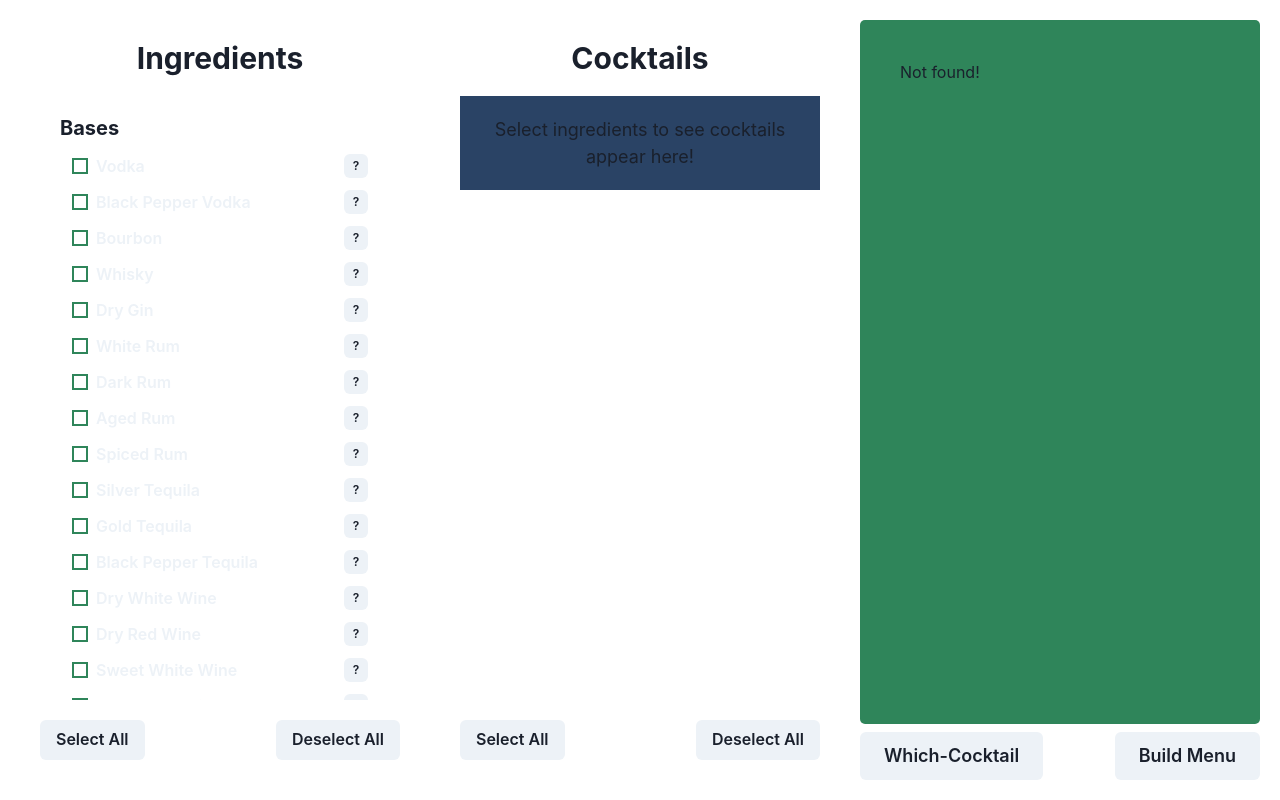
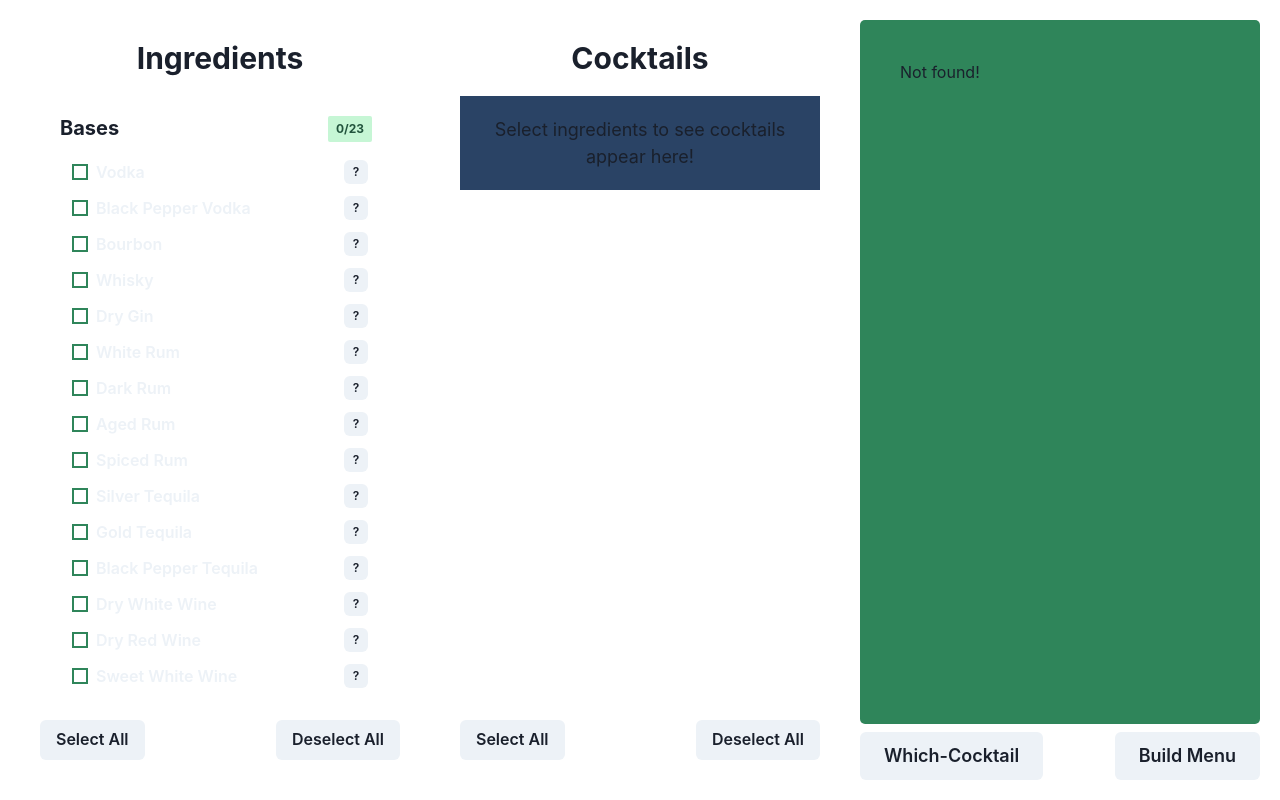
Before and after one commit to danielsamet/which-cocktail, a React (Create React App) app: page /cocktails/1 in a window 1280 px wide. Built offline with nearby package versions, Linux system fonts and the light colour scheme.

Commit message:
feat: add CheckboxGroup count

```diff
--- a/src/Components/CheckboxGroup.tsx
+++ b/src/Components/CheckboxGroup.tsx
@@ -1,4 +1,4 @@
-import { Box, Divider, Heading } from "@chakra-ui/react";
+import { Badge, Box, Divider, Flex, Heading, Spacer } from "@chakra-ui/react";
 import React, { Dispatch, SetStateAction } from "react";
 import { Checkbox, CheckboxItem } from "./Checkbox";
 
@@ -10,6 +10,14 @@ type CheckboxGroupProps<Item extends CheckboxItem<Item>> = {
   checkWithProperties?: (keyof Item)[];
 };
 
+/**
+ * CheckboxGroup
+ * @param title
+ * @param items
+ * @param selectedItems [these are items that have been (and should be marked as) selected - can include more items than the items parameter]
+ * @param setSelectedItems
+ * @param checkWithProperties
+ */
 export const CheckboxGroup = <Item extends CheckboxItem<Item>>({
   title,
   items,
@@ -17,11 +25,28 @@ export const CheckboxGroup = <Item extends CheckboxItem<Item>>({
   setSelectedItems,
   checkWithProperties,
 }: CheckboxGroupProps<Item>) => {
+  const selectedItemCount = selectedItems.filter((selectedItem) =>
+    items.some((item) =>
+      checkWithProperties === undefined
+        ? item === selectedItem
+        : checkWithProperties.every(
+            (property) => item[property] === selectedItem[property]
+          )
+    )
+  ).length;
+  const itemCount = items.length;
+
   return (
     <Box p={5}>
-      <Heading size={"md"} textTransform={"capitalize"}>
-        {title}
-      </Heading>
+      <Flex>
+        <Heading size={"md"} textTransform={"capitalize"}>
+          {title}
+        </Heading>
+        <Spacer />
+        <Badge colorScheme="green" px={2} py={1} mr={2} mb={1}>
+          {selectedItemCount}/{itemCount}
+        </Badge>
+      </Flex>
       <Divider borderWidth={"1px"} borderColor={"#ffffffeb"} mb={2} />
 
       {items.map((item, index) => {
```
